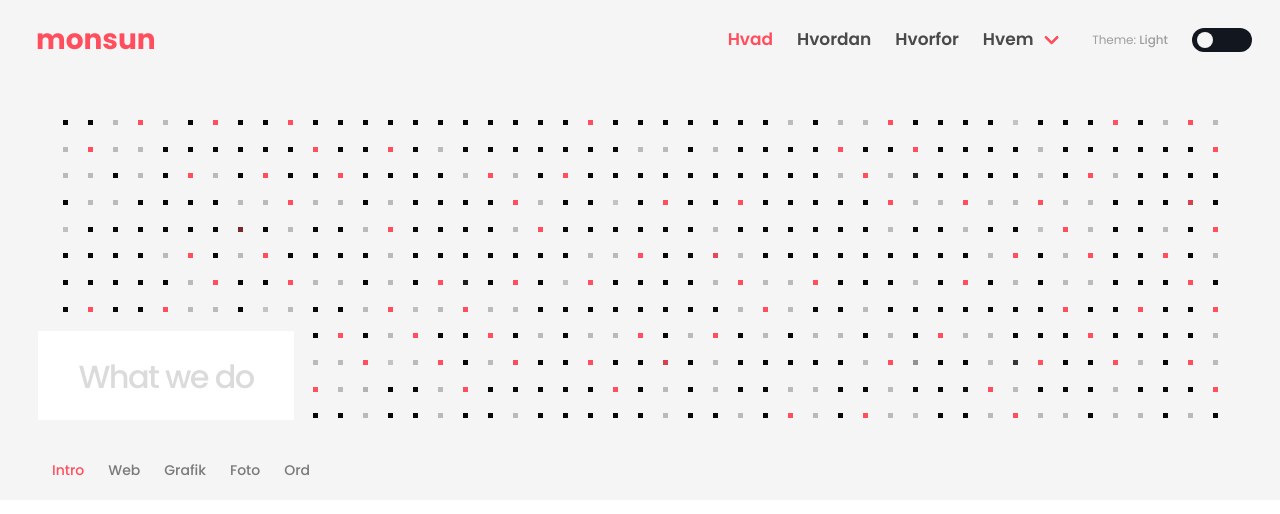
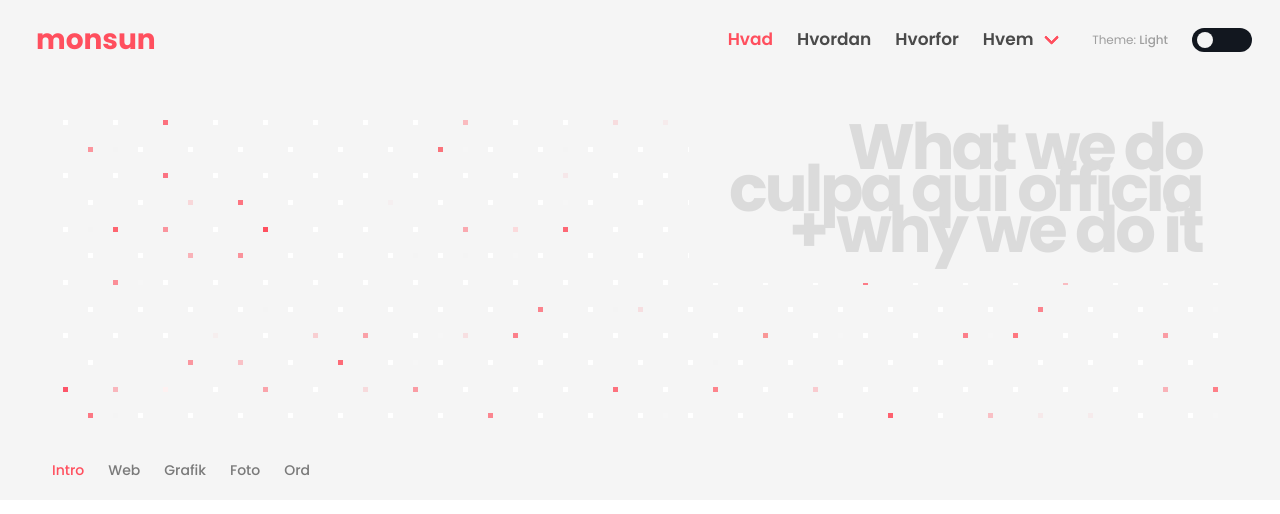
Before and after one commit to maxrh/monsun-next-2023, a Next.js app: page /cases in a window 1280 px wide. Shown: the top 514 px of the page. Built offline with nearby package versions, Linux system fonts and the light colour scheme.

Commit message:
heo grid animations

```diff
--- a/app/components/Header.js
+++ b/app/components/Header.js
@@ -106,7 +106,7 @@ export default function Header() {
                     transition={{ duration: .15 }}
                 >
 
-                    <h1 className='page-title'>What we do</h1>
+                    <h1 className='page-title'>What we do<br/>culpa qui officia<br/> + why we do it </h1>
 
                 </motion.div>
 
--- a/app/components/SquaresGrid.js
+++ b/app/components/SquaresGrid.js
@@ -2,7 +2,7 @@
 
 import { useResizeDetector } from 'react-resize-detector';
 import { useEffect, useState, useMemo } from 'react';
-import { motion, useInView, useAnimation, useSpring, easeIn } from 'framer-motion';
+import { motion, useInView, useAnimation} from 'framer-motion';
 import styles from './SquaresGrid.scss';
 
 function Square({ num, size, i }) {
@@ -12,13 +12,15 @@ function Square({ num, size, i }) {
     const handleMouseEnter = async () => {
         // Scale up quickly
         await controls.start({
-            backgroundColor: i % 2 !== 0 ? 'rgba(8, 8, 8, .5)' : 'rgba(255, 79, 94, 1)',
+            opacity: 0,
+            backgroundColor: i % 2 !== 0 ? 'var(--body-background-color' : 'var(--theme-primary-color)',
             transition: { duration: 0.25, ease: "easeIn"  },
         });
 
         // Then scale down slowly
         controls.start({
-            backgroundColor: i % 2 !== 0 ? 'rgba(8, 8, 8, .5)' : 'rgba(255, 79, 94, 1)',
+            opacity: 1,
+            backgroundColor: i % 2 !== 0 ? 'var(--body-background-color' : 'var(--theme-primary-color)',
             transition: { duration: .75, ease: "easeOut" },
         });
     };
@@ -26,14 +28,14 @@ function Square({ num, size, i }) {
     useEffect(() => {
         // Run initial animation
         controls.start({
-            backgroundColor: i % 3 !== 0 ? 'rgba(8, 8, 8, .25)' : 'rgba(255, 79, 94, 1)',
+            backgroundColor: i % 2 !== 0 ? 'var(--body-background-color-light)' : 'var(--theme-primary-color)',
 
-
+            opacity: (Math.random() * 1 + 0.1) - 0.1,
             transition: {
                 type: "spring",
-                damping: 30,
-                stiffness: 500,
-                delay: 3 + (Math.random() * num + 0.1) / 100,
+                damping: 10,
+                stiffness: 1000,
+                delay: 3 + (Math.random() * num + 0.1) / 50,
                 restDelta: 0.001
             },
         });
@@ -43,7 +45,7 @@ function Square({ num, size, i }) {
     let squareStyle = {
         width: `${size}px`,
         height: `${size}px`,
-        backgroundColor: 'rgba(8, 8, 8, 1)',
+        backgroundColor: i % 2 !== 0 ? 'var(--body-background-color-light)' : 'var(--body-background-color)',
     }
 
     return (
@@ -78,6 +80,8 @@ export default function SquaresGrid({ size, gap, className }) {
 
             if (numCols % 2 === 0) { numCols--; }
 
+            console.log(`numCols: ${numCols}, numRows: ${numRows}`);
+
             setNumColumns(numCols);
             setNumberOfSquares(numCols * numRows);
         }
--- a/app/styles/globals.scss
+++ b/app/styles/globals.scss
@@ -201,6 +201,7 @@ h6, h6.title {
     .hero-body {
         z-index: 10;
         pointer-events: none;
+
     }
     .hero-foot {
         .navbar {
@@ -246,19 +247,20 @@ h6, h6.title {
   }
 
 .page-title {
-    font-size: 2rem;
-    font-weight: 500;
+    font-size: 4rem;
+    font-weight: 700;
     margin-bottom: 0;
     position: absolute;
-    bottom: 80px;
-    left: 3%;
+    top: 90px;
+    right: 3%;
     color: var(--body-background-color-lighter);
     letter-spacing: -0.05em;
     line-height: .65;
     width: auto !important;
     word-wrap: break-word;
-    background-color: var(--body-background-color);
+    background-color: var(--body-background-color-light);
     display: inline;
+    text-align: right;
     padding: 2.25rem 2.5rem 2rem;
 
     span {
```
